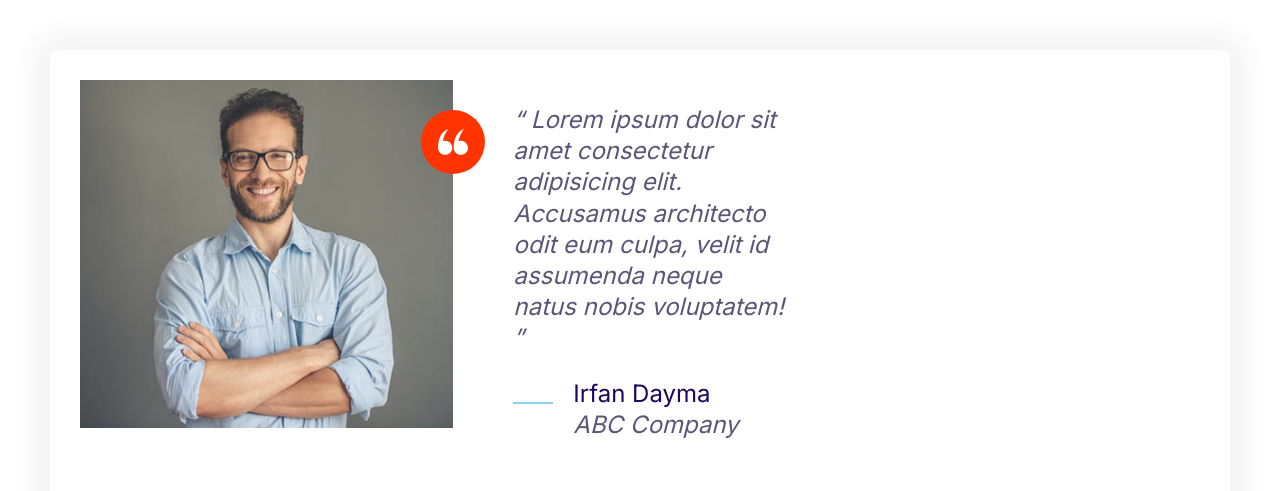
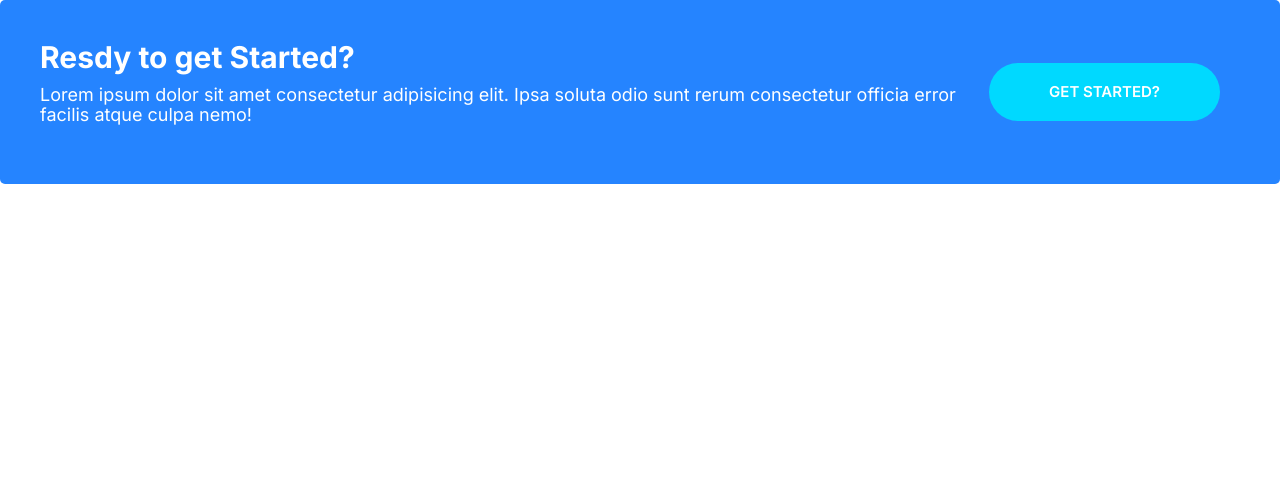
Before and after one commit to RukhsarDayma/Pest-Terminator, a plain HTML site: page index.html in a window 1280 px wide. Drawn offline with Linux system fonts and the light colour scheme.

Commit message:
defining callouts.

```diff
--- a/css/style.css
+++ b/css/style.css
@@ -214,6 +214,10 @@ a {
   background: var(--color-headings);
   color: #fff;
 }
+.btn--stretched {
+  padding-left: 6rem;
+  padding-right: 6rem;
+}
 
 @media screen and (min-width: 1024px) {
   .btn {
@@ -414,3 +418,37 @@ a {
     margin-left: 6rem;
   }
 }
+/*Callouts*/
+
+.callout {
+  padding: 4rem;
+  border-radius: 5px;
+}
+.callout--primary {
+  background: var(--color-primary);
+  color: #fff;
+}
+.callout__heading {
+  color: #fff;
+  margin-top: 0;
+  font-size: 3rem;
+}
+.callout .btn {
+  justify-self: center;
+  align-self: center;
+}
+.callout__content {
+  text-align: center;
+}
+@media screen and (min-width: 768px) {
+  .callout .grid--1x2 {
+    grid-template-columns: 1fr auto;
+  }
+  .callout__content {
+    text-align: left;
+  }
+  .callout .btn {
+    justify-self: start;
+    margin: 0 2rem;
+  }
+}
--- a/index.html
+++ b/index.html
@@ -14,39 +14,16 @@
     <link rel="stylesheet" href="css/style.css" />
   </head>
   <body>
-    <div class="card testimonial" style="margin: 50px">
-      <div class="grid grid--1x3">
-        <div class="testimonial__image">
-          <img src="images/testimonial.jpg" alt="A happy Customer" />
-          <span class="icon-container icon-container--accent">
-            <svg class="icon--small icon--white">
-              <use xlink:href="images/sprite.svg#quotes"></use>
-            </svg>
-          </span>
+    <div class="callout callout--primary">
+      <div class="grid grid--1x2">
+        <div class="callout__content">
+          <h2 class="callout__heading">Resdy to get Started?</h2>
+          <p>
+            Lorem ipsum dolor sit amet consectetur adipisicing elit. Ipsa soluta
+            odio sunt rerum consectetur officia error facilis atque culpa nemo!
+          </p>
         </div>
-
-        <blockquote class="quote">
-          <p class="quote__text">
-            Lorem ipsum dolor sit amet consectetur adipisicing elit. Accusamus
-            architecto odit eum culpa, velit id assumenda neque natus nobis
-            voluptatem!
-          </p>
-          <footer>
-            <div class="media">
-              <div class="media__image">
-                <span class="">
-                  <svg class="icon icon--primary quote__icon">
-                    <use xlink:href="images/sprite.svg#line"></use>
-                  </svg>
-                </span>
-              </div>
-              <div class="media__body">
-                <h3 class="media__title quote__author">Irfan Dayma</h3>
-                <p class="quote__organization">ABC Company</p>
-              </div>
-            </div>
-          </footer>
-        </blockquote>
+        <a href="#" class="btn btn-secondary btn--stretched">Get Started?</a>
       </div>
     </div>
   </body>
```
Also changed, not shown: components/callouts.html (added, +12 -0 lines).
